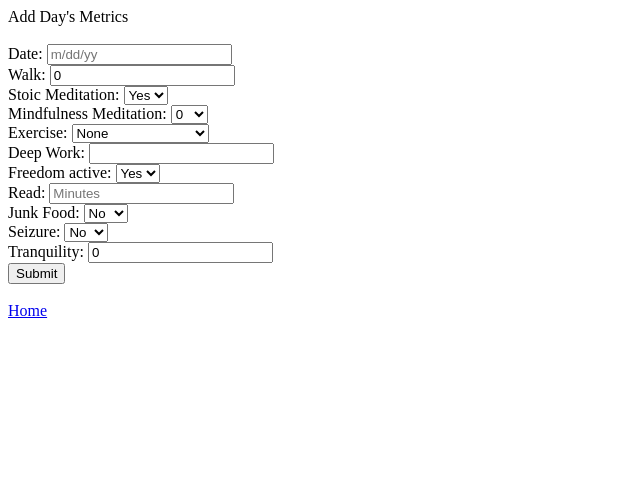
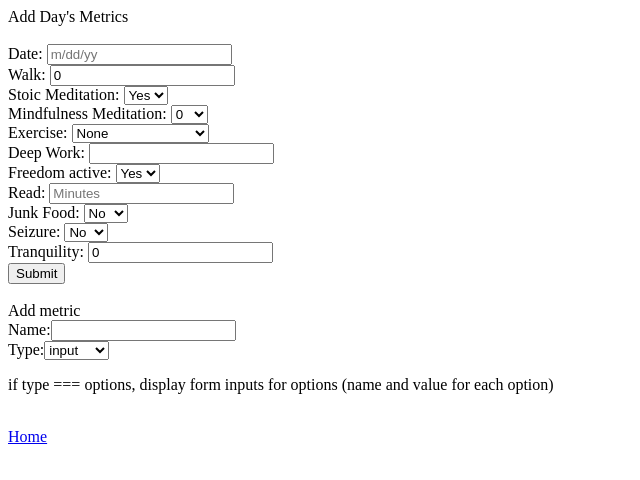
Before and after one commit to Fittocode/timeblock, a Next.js app: page /posts/addMetrics in a window 1280 px wide. Shown: the top 480 px of the page, without its empty margins (0-640 px from the left). Built offline with nearby package versions, Linux system fonts and the light colour scheme.

Commit message:
add newMetricform component with form for adding new metrics - wip

```diff
--- a/components/addMetricsForm/addMetricsForm.js
+++ b/components/forms/addMetricsForm/addMetricsForm.js
@@ -1,5 +1,6 @@
 import { useState } from 'react'
 import { useRouter } from 'next/router'
+import NewMetricForm from '../newMetricForm/newMetricForm'
 
 export default function addMetricsForm({ formId }) {
   const router = useRouter()
@@ -150,6 +151,8 @@ export default function addMetricsForm({ formId }) {
           <br />
           <button type="submit">Submit</button>
         </form>
+        <br />
+          <NewMetricForm />
         <div>
           {Object.keys(errors).map((err, index) => (
             <li key={index}>{err}</li>
--- /dev/null
+++ b/components/forms/newMetricForm/newMetricForm.js
@@ -0,0 +1,24 @@
+import React from 'react'
+
+export default function newMetricForm() {
+
+    return (
+        <>
+            <div>Add metric</div>
+            <form>
+                <label htmlFor="">Name:
+                    <input type="text" name="name" />
+                </label>
+                <br />
+                <label htmlFor="">Type:
+                    <select name="" id="">
+                        <option value="input">input</option>
+                        <option value="options">options</option>
+                    </select>
+                </label>
+                <p>if type === options, display form inputs for options (name and value for each option)</p>
+
+            </form>
+        </>
+    )
+}
--- a/components/overviewMetrics/overviewMetrics.js
+++ b/components/overviewMetrics/overviewMetrics.js
@@ -20,7 +20,7 @@ export default function overviewMetrics({ allMetrics }) {
         totalDeepWorkHours += Number(entry.deep_work)
         totalReadMinutes += Number(entry.read)
         avgTranquility += Number(entry.tranquility)
-        if (entry.seizure) totalSeizures++
+        if (entry.seizure === 'true') totalSeizures++
     })
 
     const findRoundedTotal = (metric, converter, decimal) => {
@@ -80,7 +80,7 @@ export default function overviewMetrics({ allMetrics }) {
             <p>You complete a stoic meditation on {convertToPercentage(smCompletionPercent)}% of days</p>
             <p>You complete your exercise on {convertToPercentage(exerciseCompletionPercent)}% of days</p>
             <p>You keep Freedom active on {convertToPercentage(freedomActivePercent)}% of days</p>
-            <p>You abstain from junk food (chips, sweets, alcohol) on {convertToPercentage(junkFoodCompletionPercent)}% of days.</p>
+            <p>You abstain from junk food (chips, sweets) on {convertToPercentage(junkFoodCompletionPercent)}% of days.</p>
             <p>You've had {totalSeizures} seizure.</p>
         </>
     )
--- a/pages/posts/addMetrics.js
+++ b/pages/posts/addMetrics.js
@@ -1,6 +1,6 @@
 import React from 'react'
 import Link from 'next/link'
-import AddMetricsForm from '../../components/addMetricsForm/addMetricsForm'
+import AddMetricsForm from '../../components/forms/addMetricsForm/addMetricsForm'
 
 export default function addMetrics() {
 
```
